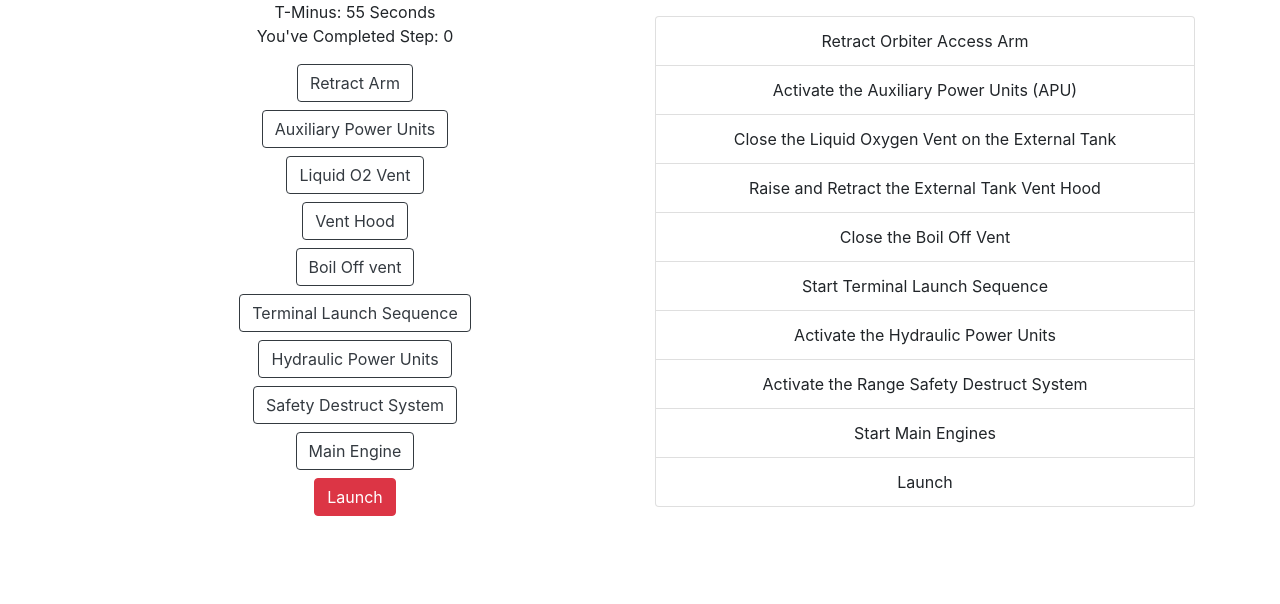
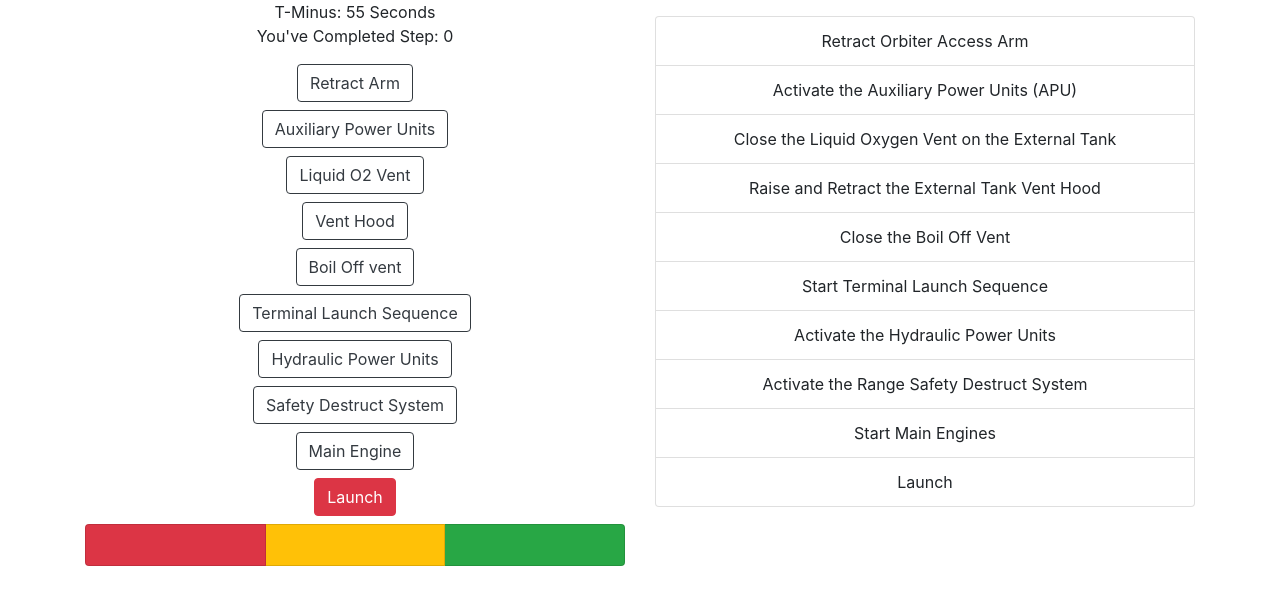
Before and after one commit to doakcovington/MissionControl, a React (Create React App) app: page / in a window 1280 px wide. Shown: the top 604 px of the page. Built offline with nearby package versions, Linux system fonts and the light colour scheme.

Commit message:
Created status cards

```diff
--- a/src/components/ControlPanel.tsx
+++ b/src/components/ControlPanel.tsx
@@ -1,5 +1,6 @@
 import React from 'react';
 import Button from 'react-bootstrap/Button';
+import Status from './Status';
 
 const ControlPanel: React.FC<{ initial?: number }> = ({ initial = 0 }) => {
   const [steps, setSteps] = React.useState(initial);
@@ -116,6 +117,7 @@ const ControlPanel: React.FC<{ initial?: number }> = ({ initial = 0 }) => {
             New Game
           </Button> : null}
       </div>
+      <Status />
     </div>
   )
 }
--- a/src/components/Status.tsx
+++ b/src/components/Status.tsx
@@ -1,9 +1,21 @@
 import React from 'react';
+import CardGroup from 'react-bootstrap/CardGroup'
+import Card from 'react-bootstrap/Card';
 
 const Status: React.FC = () => {
   return (
     <div>
-      Hello from Status Component
+      <CardGroup>
+        <Card bg="danger">
+          <Card.Body></Card.Body>
+        </Card>
+        <Card bg="warning">
+          <Card.Body></Card.Body>
+        </Card>
+        <Card bg="success">
+          <Card.Body></Card.Body>
+        </Card>
+      </CardGroup>
     </div>
   )
 }
```
